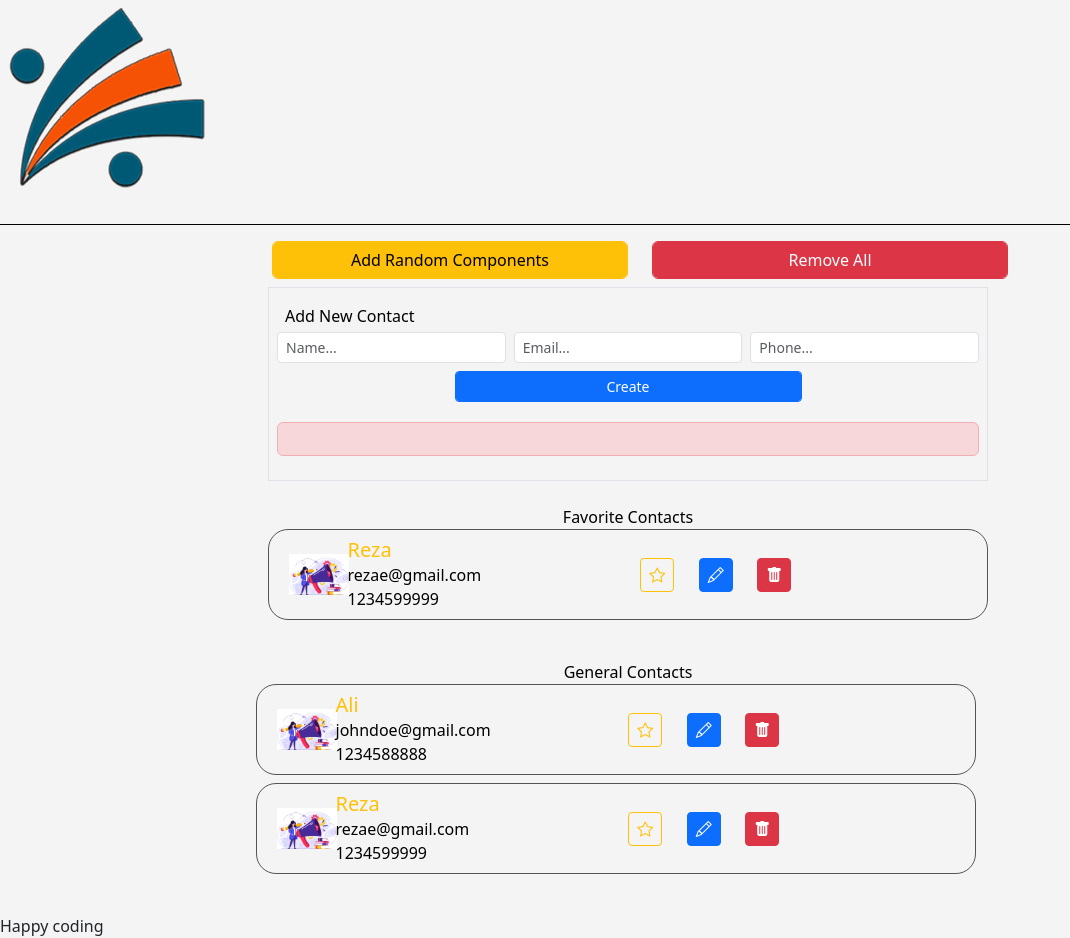
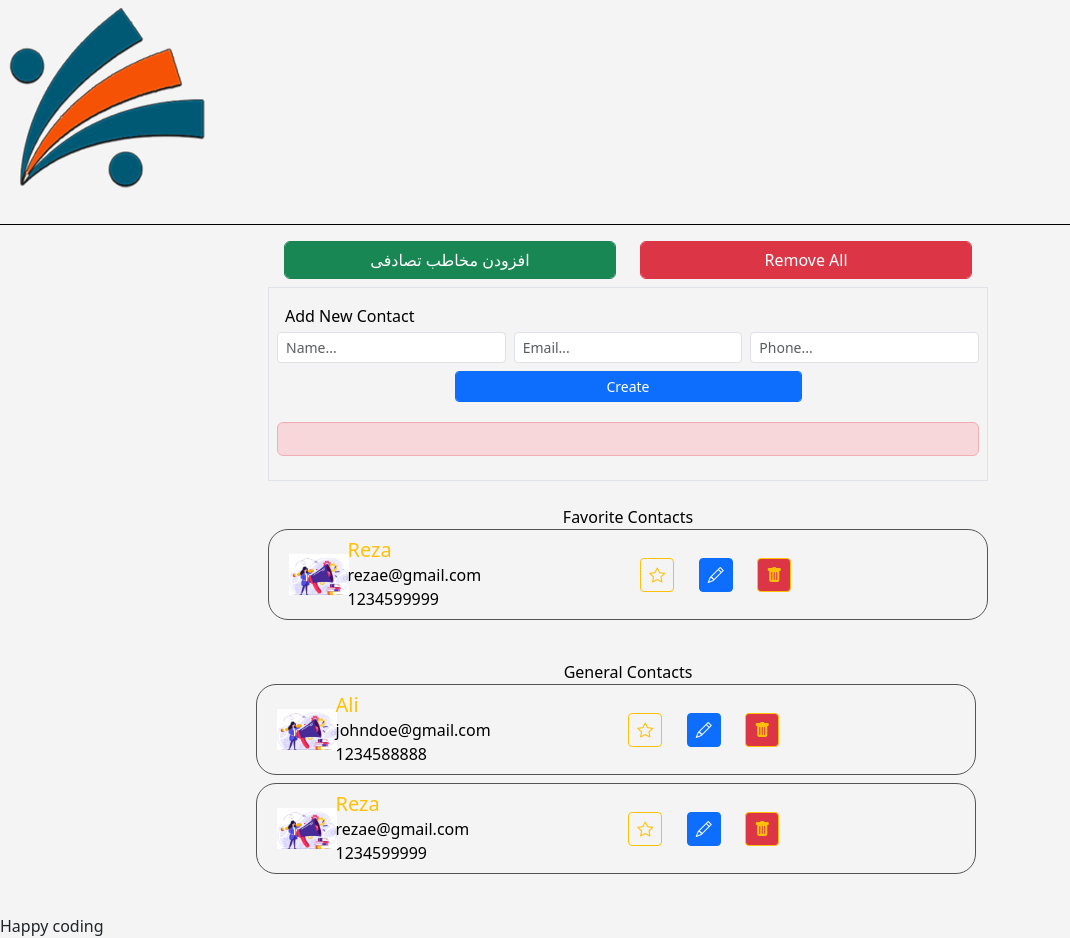
Before and after one commit to niliii/React_DotNet_FullPakage, a React (Create React App) app: page / in a window 1280 px wide. Shown: the whole page, without its empty margins (0-1070 px from the left). Built offline with nearby package versions, Linux system fonts and the light colour scheme.

Commit message:
contactApi

```diff
--- a/package.json
+++ b/package.json
@@ -7,6 +7,7 @@
     "@testing-library/jest-dom": "^6.6.3",
     "@testing-library/react": "^16.3.0",
     "@testing-library/user-event": "^13.5.0",
+    "axios": "^1.9.0",
     "bootstrap": "^5.3.6",
     "react": "^19.1.0",
     "react-bootstrap": "^2.10.9",
--- /dev/null
+++ b/src/Utility/api.jsx
@@ -0,0 +1,7 @@
+import axios from "axios";
+
+const getRandomUser = async () => {
+  return await axios.get("https://randomuser.me/api/?results=1");
+};
+
+export { getRandomUser };
--- a/src/components/contactPages/AddContact.jsx
+++ b/src/components/contactPages/AddContact.jsx
@@ -56,7 +56,7 @@ const AddContact = ({ handleAddContact }) => {
               name="contactPhone"
             />
           </div>
-          {setErrorMessage === undefined ? (
+          {/* {setErrorMessage === undefined ? (
             <div> </div>
           ) : (
             <div className="col-12 text-center text-denger">
@@ -69,7 +69,7 @@ const AddContact = ({ handleAddContact }) => {
             <div className="col-12 text-center text-Success">
               {setSuccessMessage}
             </div>
-          )}
+          )} */}
 
           <div className="col-12 col-md-6 offset-md-3 p-1">
             <button className="btn btn-primary btn-sm form-control">
--- a/src/components/contactPages/AddRandomComponents.jsx
+++ b/src/components/contactPages/AddRandomComponents.jsx
@@ -1,9 +1,30 @@
-import React from 'react'
+import React from "react";
+import { getRandomUser } from "../../Utility/api";
 
-export default function AddRandomComponents() {
+export default function AddRandomComponents(props) {
+  const GetRandomContacts = async () => {
+    const responseFormAPI = await getRandomUser();
+
+    console.log(responseFormAPI); // لاگ برای بررسی
+    const user = responseFormAPI.data.results[0]; // ✅ دسترسی صحیح به داده
+
+    const newContact = {
+      name: `${user.name.first} ${user.name.last}`,
+      email: user.email,
+      phone: user.phone,
+    };
+
+    props.handleAddRandomContact(newContact);
+  };
+
   return (
     <div>
-         <button className='btn btn-warning form-control'>Add Random Components</button>
+      <button
+        className="btn btn-success form-control"
+        onClick={GetRandomContacts}
+      >
+        افزودن مخاطب تصادفی
+      </button>
     </div>
-  )
+  );
 }
--- a/src/components/contactPages/Contact.jsx
+++ b/src/components/contactPages/Contact.jsx
@@ -1,8 +1,8 @@
 import React from "react";
 import akhbar from "../../images/akhbar.png";
 import { useState } from "react";
-const Contact = ({ contact, favoriteClick,props }) => {
- // const [favoriteClick, setfavoriteClick]=useState("")
+const Contact = ({ contact, favoriteClick, props, deleteContact }) => {
+  // const [favoriteClick, setfavoriteClick]=useState("")
   return (
     <div
       className="row align-items-center p-2 mb-2"
@@ -26,7 +26,7 @@ const Contact = ({ contact, favoriteClick,props }) => {
           className={`btn btn-sm ${
             contact.isFaverite ? "btn-warning" : "btn-outline-warning"
           }`}
-          onClick={ ()=>favoriteClick(contact)}
+          onClick={() => favoriteClick(contact)}
         >
           <i className="bi bi-star" style={{ fontSize: "1rem" }}></i>
         </button>
@@ -39,8 +39,16 @@ const Contact = ({ contact, favoriteClick,props }) => {
       </div>
 
       <div className="col-1 text-center">
-        <button className="btn btn-sm btn-danger">
-          <i className="bi bi-trash-fill" style={{ fontSize: "1rem" }}></i>
+        <button
+          className={`btn btn-sm btn-danger ${
+            contact.isDelete ? "btn-danger " : "btn-outline-warning"
+          }`}
+        >
+          <i
+            className="bi bi-trash-fill"
+            style={{ fontSize: "1rem" }}
+            onClick={() => deleteContact(contact.id)}
+          ></i>
         </button>
       </div>
     </div>
--- a/src/components/contactPages/ContactsIndex.jsx
+++ b/src/components/contactPages/ContactsIndex.jsx
@@ -26,8 +26,6 @@ export default function ContactsIndex() {
   ]);
 
   const handleAddContact = (newContact) => {
-
-
     const duplicateRecord = contactListe.filter((x) => {
       if (x.name === newContact.name && x.phone === newContact.phone) {
         return true;
@@ -60,15 +58,36 @@ const handleToggelFavorite = (contact) => {
     );
   };
 
+  const handleDeleteContact = (contactId) => {
+    setContactListe((prevContacts) =>
+      prevContacts.filter((obj) => obj.id !== contactId)
+    );
+  };
+  const handleAddRandomContact = (newContact) => {
+    const newFinalContact = {
+      ...newContact,
+      id:
+        contactListe.length > 0
+          ? contactListe[contactListe.length - 1].id + 1
+          : 1,
+      favorite: false,
+    };
+    setContactListe((prevContacts) => [...prevContacts, newFinalContact]);
+  };
   return (
     <div>
       <Header />
-      <div className="container" style={{ minHeight: "85vh", overflow: "auto" }}>
+      <div
+        className="container"
+        style={{ minHeight: "85vh", overflow: "auto" }}
+      >
         <div className="row py-3">
-          <div className="col-4 offset-2">
-            <AddRandomComponents />
+          <div className="col-4 offset-2 row">
+            <AddRandomComponents
+              handleAddRandomContact={handleAddRandomContact}
+            />
           </div>
-          <div className="col-4">
+          <div className="col-4 row">
             <RemoveAllContact />
           </div>
 
@@ -83,6 +102,7 @@ const handleToggelFavorite = (contact) => {
               <FavoriteContacts
                 contacts={contactListe}
                 favoriteClick={handleToggelFavorite}
+                handleDeleteContact={handleDeleteContact}
               />
             </div>
           </div>
@@ -92,6 +112,7 @@ const handleToggelFavorite = (contact) => {
               <GenerallContacts
                 contacts={contactListe}
                 favoriteClick={handleToggelFavorite}
+                handleDeleteContact={handleDeleteContact}
               />
             </div>
           </div>
--- a/src/components/contactPages/FavoriteContacts.jsx
+++ b/src/components/contactPages/FavoriteContacts.jsx
@@ -1,6 +1,6 @@
 import Contact from "./Contact";
 
-const FavoriteContacts = ({ contacts, favoriteClick }) => {
+const FavoriteContacts = ({ contacts, favoriteClick,handleDeleteContact }) => {
   const favoriteContacts = contacts.filter((contact) => contact.favorite === true);
 
   return (
@@ -12,6 +12,7 @@ const FavoriteContacts = ({ contacts, favoriteClick }) => {
             contact={contact}
             key={index}
             favoriteClick={favoriteClick}
+            deleteContact={handleDeleteContact}
           />
         ))}
       </div>
--- a/src/components/contactPages/GenerallContacts.jsx
+++ b/src/components/contactPages/GenerallContacts.jsx
@@ -1,7 +1,7 @@
 import React from "react";
 import Contact from "./Contact";
 
-const GeneralContacts = ({contacts, favoriteClick}) => {
+const GeneralContacts = ({contacts, favoriteClick,handleDeleteContact}) => {
   const contactList = contacts || [];
 
   return (
@@ -9,7 +9,7 @@ const GeneralContacts = ({contacts, favoriteClick}) => {
       <div className="text-center text-black">General Contacts</div>
       <div className="row">
         {contactList.map((c) => (
-          <Contact key={c.id} contact={c} favoriteClick={favoriteClick} />
+          <Contact key={c.id} contact={c} favoriteClick={favoriteClick} deleteContact={handleDeleteContact} />
         ))}
       </div>
     </div>
```
Also changed, not shown: 1 other file (tests, documents, lock files or other folders). Lines whose indentation alone changed are shown as unchanged.
